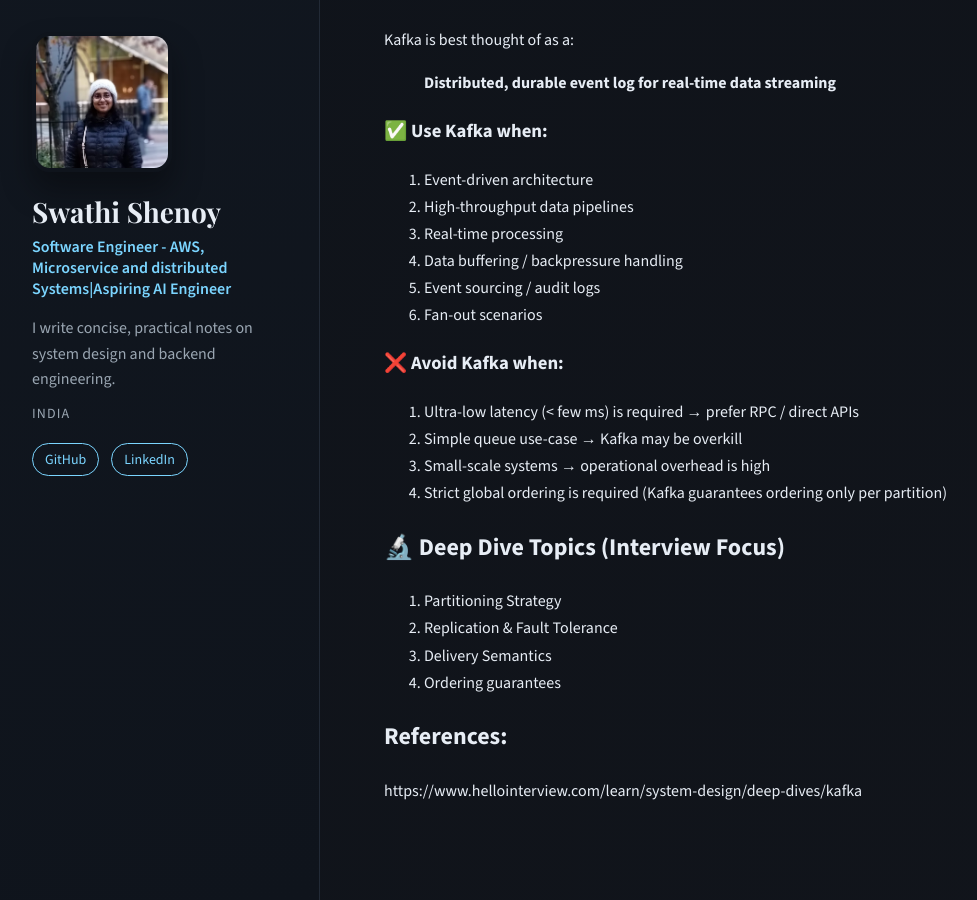
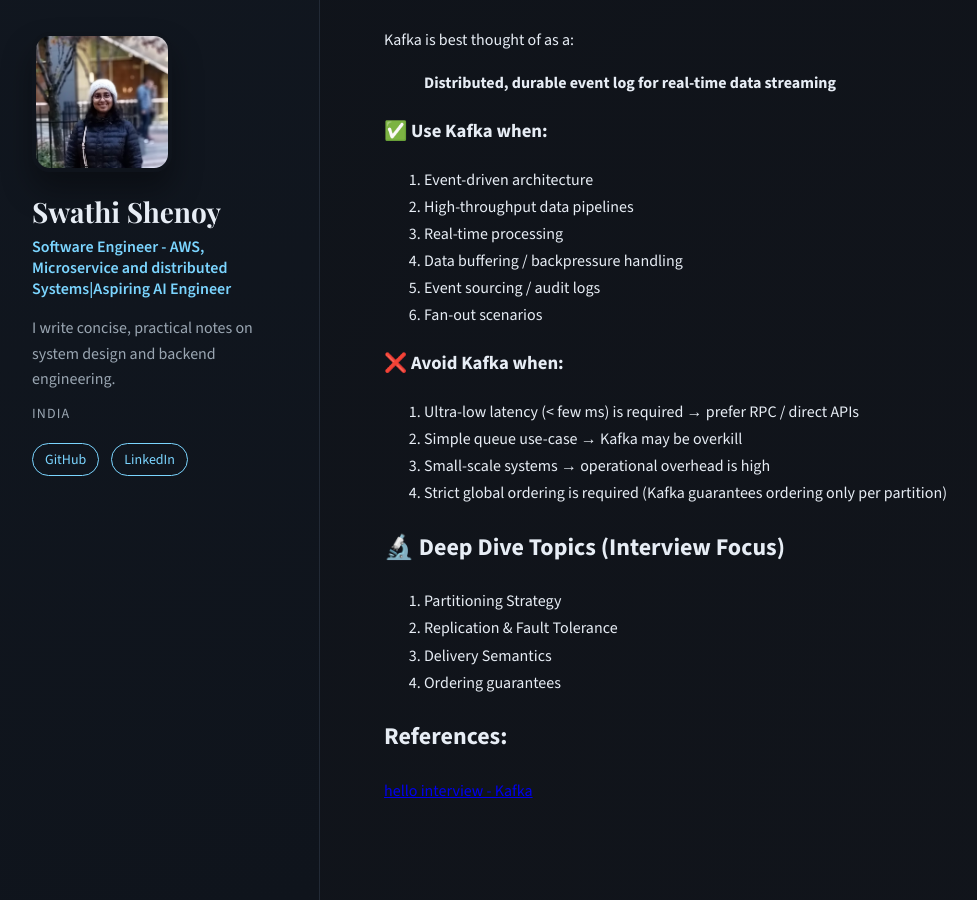
Before and after one commit to swathishenoy1/swathishenoy1.github.io, a Jekyll site: the page built from docs/_posts/2026-03-24-kafka-overview.md, in a window 1280 px wide and 900 px high, scrolled down 2232 px. Shown: the whole window, without its empty margins (0-977 px from the left). Built offline with Jekyll 4.4.1, drawn with Linux system fonts in a browser that asks for light colours.

Commit message:
Add hyperlink to reference

```diff
--- a/docs/_posts/2026-03-24-kafka-overview.md
+++ b/docs/_posts/2026-03-24-kafka-overview.md
@@ -75,4 +75,4 @@ Kafka is best thought of as a:
 4. Ordering guarantees
 
 ## References:
-https://www.hellointerview.com/learn/system-design/deep-dives/kafka
+[hello interview - Kafka](https://www.hellointerview.com/learn/system-design/deep-dives/kafka)
```
